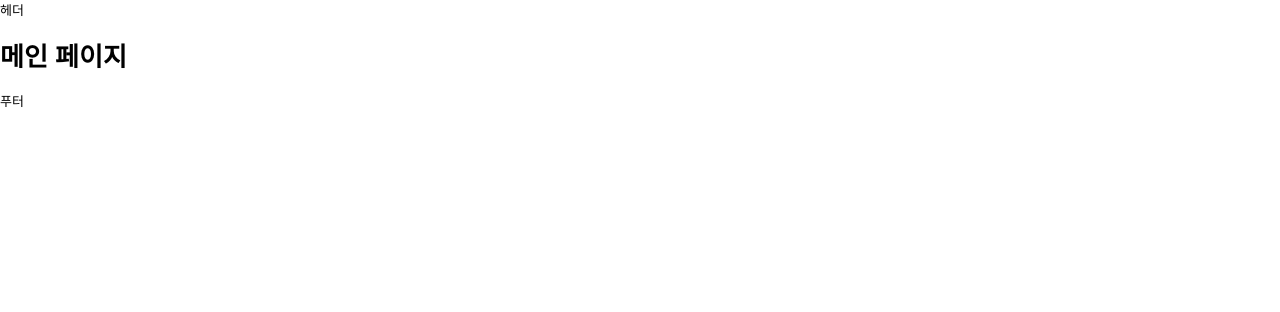
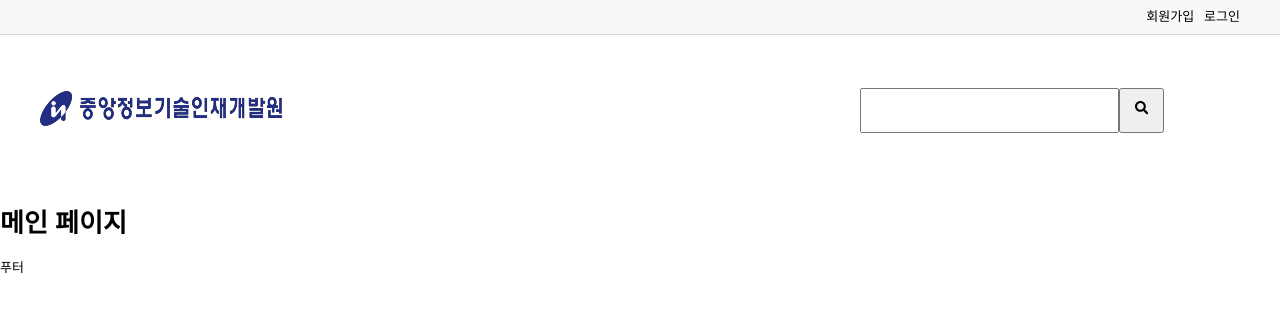
Before and after one commit to sunkyu0384/react_project, a React (Create React App) app: page / in a window 1280 px wide. Shown: the top 312 px of the page. Built offline with nearby package versions, Linux system fonts and the light colour scheme.

Commit message:
사이트 상단 헤더 - 상단 링크 로고, 검색 항목 스타일링

```diff
--- a/src/index.css
+++ b/src/index.css
@@ -27,3 +27,9 @@
 img {
   border: 0;
 }
+
+.layout-width {
+  max-width: 1200px;
+  min-width: 1000px;
+  margin: 0 auto;
+}
--- a/src/outlines/Header.js
+++ b/src/outlines/Header.js
@@ -1,7 +1,95 @@
 import React from 'react';
+import styled from 'styled-components';
+import { Link, NavLink } from 'react-router-dom';
+import { useTranslation } from 'react-i18next';
+import classNames from 'classnames';
+
+import { FaSearch } from "react-icons/fa";
+
+import fontSize from '../styles/fontSize';
+import { color } from '../styles/color';
+import logo from '../images/logo.png';
+
+const { primary, dark, light } = color;
+
+const HeaderBox = styled.header`
+    .site-top {
+        background: #f8f8f8;
+        border-bottom: 1px solid #d5d5d5;
+        height: 35px;
+
+        div {
+            text-align: right;
+
+            a {
+                display: inline-block;
+                line-height: 34px;
+                margin-left: 10px;
+                font-size: ${fontSize.normal};
+
+                &.on {
+                  color: ${primary};
+                }
+            }
+        }
+    }
+
+    .logo-search {
+        div {
+            display: flex;
+            justify-content: space-between;
+            height: 150px;
+            align-items: center;
+
+            form {
+                display: flex;
+                height: 45px;
+                width: 380px;
+                button {
+                    width: 45px;
+                }
+
+                input[type='text'] {
+                    flex-glow: 1;
+                }
+            }
+        }
+    }
+`;
 
 const Header = () => {
-    return <header>헤더</header>
+    const { t } = useTranslation();
+
+    return (
+        <HeaderBox>
+            <section className="site-top">
+                <div className="layout-width">
+                    <NavLink to="/member/join" className={({isActive}) => classNames({ on: isActive })}
+                    >
+                        {t('회원가입')}
+                    </NavLink>
+                    <NavLink to="/member/login" className={({isActive}) => classNames({ on: isActive})}
+                    >
+                        {t('로그인')}
+                    </NavLink>
+                </div>
+            </section>
+            <section className='logo-search'>
+                <div className="layout-width">
+                    <Link to="/">
+                        <img src={logo} alt={t('로고')} />
+                    </Link>
+
+                    <form autoComplete='off'>
+                        <input type='text' />
+                        <button type='submit'>
+                            <FaSearch />
+                        </button>
+                    </form>
+                </div>
+            </section>
+         </HeaderBox>
+    );
 };
 
 export default React.memo(Header);
```
Also changed, not shown: src/images/logo.png (added).
